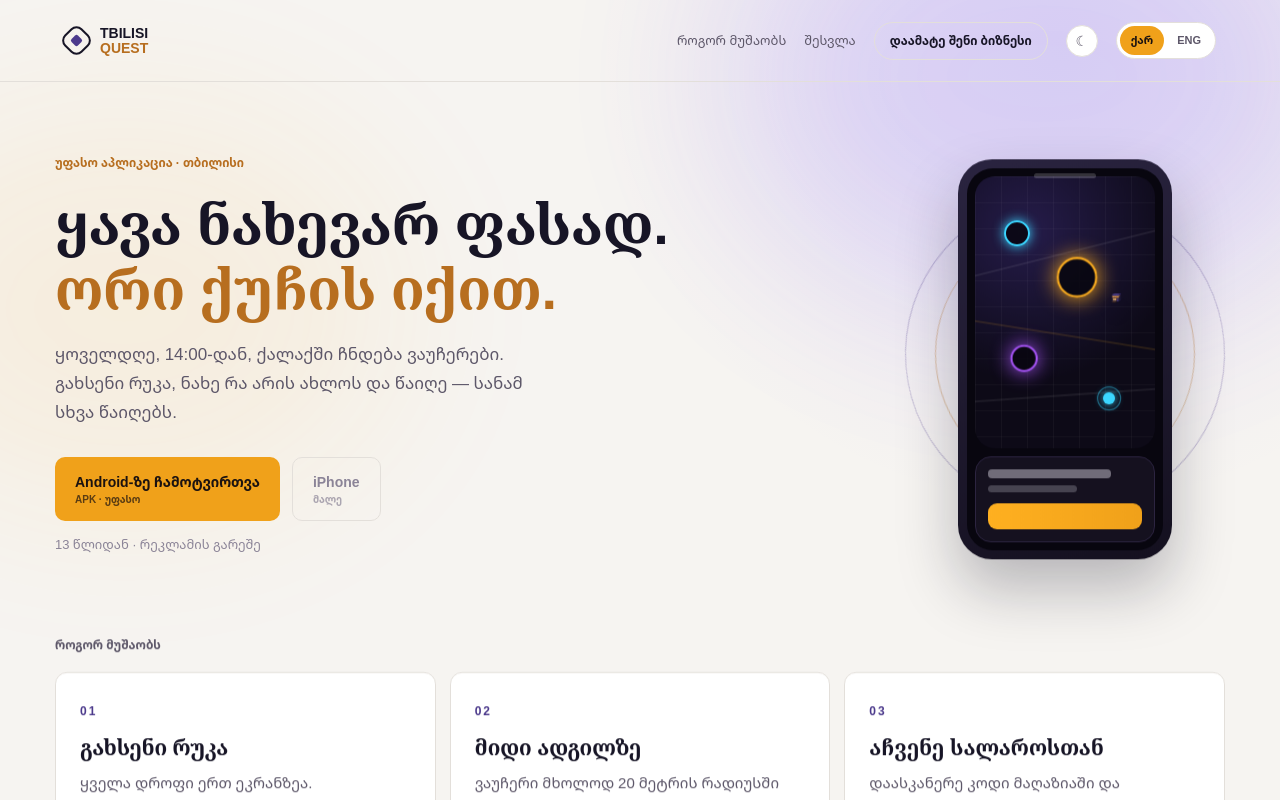
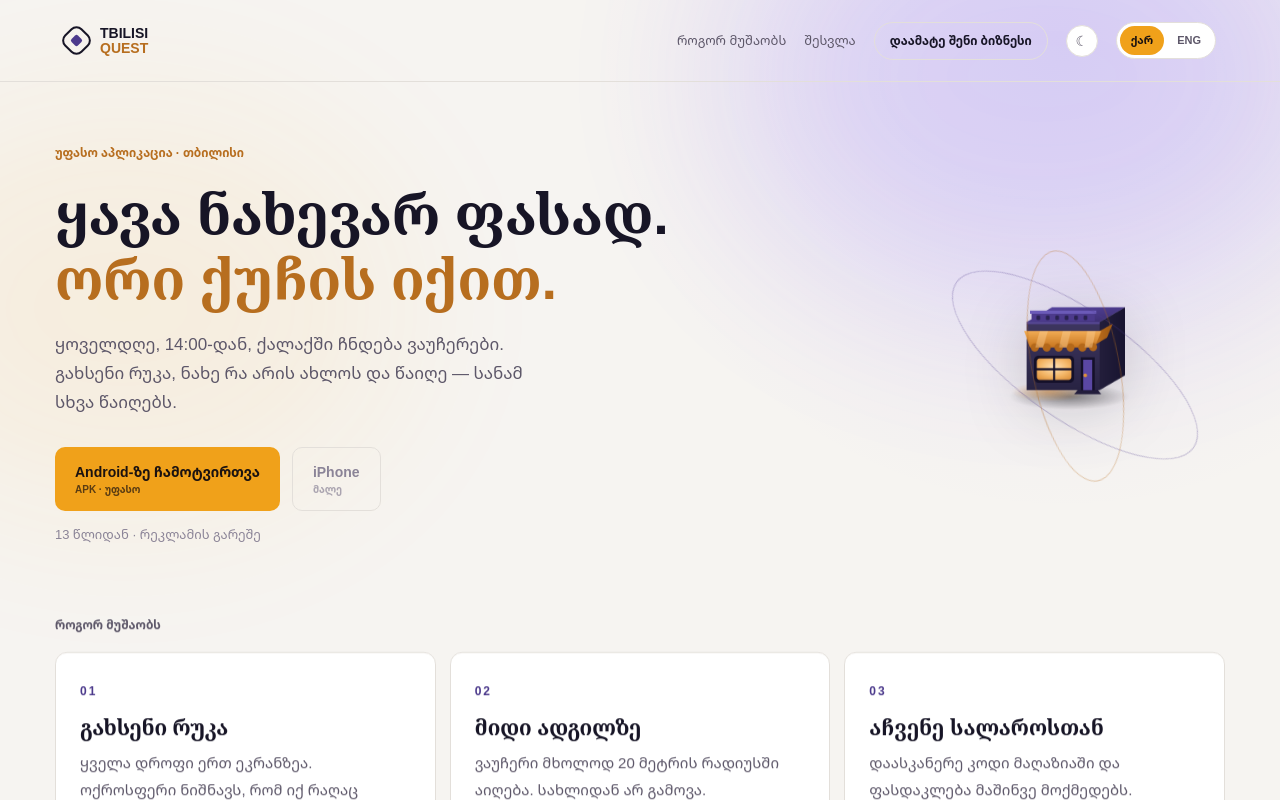
Before and after one commit to GridlyTeam/TbilisiQuest, a Next.js app in the folder apps/merchant/: page / in a window 1280 px wide. Shown: the top 800 px of the page. Built offline with nearby package versions, Linux system fonts and the light colour scheme; no server answers.

Commit message:
Storefront back in the hero

```diff
--- a/apps/merchant/src/app/landing.css
+++ b/apps/merchant/src/app/landing.css
@@ -884,233 +884,48 @@
   line-height: 1.16;
 }
 
-/* =========================================================================
-   The phone
-   =========================================================================
-   Drawn rather than screenshotted, because there is nothing real to
-   photograph yet. It carries no text on purpose: shapes suggest an interface,
-   words would be claims. */
+
+
+/* ---- hero art ----------------------------------------------------------
+ * Back to the storefront: it is the same icon the map markers wear, so the
+ * page and the app show the same object. The phone that briefly lived here
+ * was a drawing of an interface, and a drawing of an interface always looks
+ * slightly wrong beside the real one. */
 .landing .hero-art {
-  width: 320px;
-  height: 420px;
-  display: grid;
-  place-items: center;
+  position: relative;
+  display: block;
+  width: 300px;
+  height: 260px;
+  flex-shrink: 0;
 }
-.landing .phone {
-  position: relative;
-  z-index: 2;
-  width: 214px;
-  height: 400px;
-  padding: 9px;
-  border-radius: 34px;
-  background: linear-gradient(160deg, #2a2440, #14101f);
-  box-shadow:
-    0 30px 60px rgba(0, 0, 0, 0.5),
-    0 0 0 1px rgba(255, 255, 255, 0.06) inset;
-  transform: rotate(-4deg);
-  animation: float 8s ease-in-out infinite alternate;
+.landing .hero-art img {
+  position: absolute;
+  width: 210px;
+  left: 45px;
+  top: 20px;
+  filter: drop-shadow(0 0 40px rgba(124, 92, 255, 0.35));
+  animation: float 7s ease-in-out infinite alternate;
 }
-.landing .phone .notch {
-  position: absolute;
-  z-index: 3;
-  top: 14px;
-  left: 50%;
-  width: 62px;
-  height: 5px;
-  border-radius: 3px;
-  background: rgba(255, 255, 255, 0.18);
-  transform: translateX(-50%);
-}
-.landing .phone .screen {
-  display: flex;
-  flex-direction: column;
-  gap: 8px;
-  width: 100%;
-  height: 100%;
-  padding: 8px;
-  border-radius: 26px;
-  background: #08060f;
-  overflow: hidden;
-}
-
-/* ---- the map ----------------------------------------------------------- */
-.landing .mini-map {
-  position: relative;
-  flex: 1;
-  border-radius: 20px;
-  overflow: hidden;
-  background:
-    linear-gradient(rgba(255, 255, 255, 0.035) 1px, transparent 1px) 0 0 /
-      100% 26px,
-    linear-gradient(90deg, rgba(255, 255, 255, 0.035) 1px, transparent 1px) 0 0 /
-      26px 100%,
-    radial-gradient(circle at 30% 20%, rgba(124, 92, 255, 0.22), transparent 60%),
-    #0d0a17;
-}
-.landing .mini-map .road {
-  position: absolute;
-  height: 2px;
-  width: 150%;
-  left: -25%;
-  background: rgba(255, 255, 255, 0.07);
-}
-.landing .mini-map .r1 {
-  top: 28%;
-  transform: rotate(-14deg);
-}
-.landing .mini-map .r2 {
-  top: 58%;
-  transform: rotate(9deg);
-  background: rgba(255, 176, 32, 0.12);
-}
-.landing .mini-map .r3 {
-  top: 80%;
-  transform: rotate(-4deg);
-}
-
-/* Markers: one per rarity, each pulsing on its own rhythm so the group never
-   beats in time, which is what makes it look alive rather than mechanical. */
-.landing .mini-map .pin {
-  position: absolute;
-  width: 26px;
-  height: 26px;
-  border-radius: 50%;
-  border: 2px solid var(--tone);
-  background: rgba(8, 6, 15, 0.85);
-  display: grid;
-  place-items: center;
-  box-shadow: 0 0 14px var(--tone);
-  animation: pin-pulse 3.4s ease-in-out infinite;
-}
-.landing .mini-map .pin img {
-  width: 18px;
-  height: 18px;
-}
-.landing .mini-map .legendary {
-  --tone: #ffb020;
-  width: 38px;
-  height: 38px;
-  top: 30%;
-  left: 46%;
-  animation-delay: 0s;
-}
-.landing .mini-map .rare {
-  --tone: #a855f7;
-  top: 62%;
-  left: 20%;
-  animation-delay: 1.1s;
-}
-.landing .mini-map .common {
-  --tone: #3bd6ff;
-  top: 16%;
-  left: 16%;
-  animation-delay: 2.2s;
-}
-@keyframes pin-pulse {
-  0%,
-  100% {
-    transform: scale(1);
-    box-shadow: 0 0 12px var(--tone);
-  }
-  50% {
-    transform: scale(1.08);
-    box-shadow: 0 0 22px var(--tone);
-  }
-}
-
-/* The player: a dot with a ring expanding out of it, the way every map app
-   shows "you are here and we are still looking". */
-.landing .mini-map .me {
-  position: absolute;
-  bottom: 16%;
-  right: 22%;
-  width: 12px;
-  height: 12px;
-  border-radius: 50%;
-  background: #3bd6ff;
-  box-shadow: 0 0 10px #3bd6ff;
-}
-.landing .mini-map .me i {
-  position: absolute;
-  inset: -4px;
-  border-radius: 50%;
-  border: 1.5px solid rgba(59, 214, 255, 0.6);
-  animation: ripple 2.6s ease-out infinite;
-}
-@keyframes ripple {
-  from {
-    transform: scale(0.6);
-    opacity: 0.9;
-  }
-  to {
-    transform: scale(3.4);
-    opacity: 0;
-  }
-}
-
-/* ---- the sheet --------------------------------------------------------- */
-/* Bars rather than words: the shape of a card without pretending to be one. */
-.landing .mini-card {
-  display: flex;
-  flex-direction: column;
-  gap: 7px;
-  padding: 12px;
-  border-radius: 16px;
-  background: #15111f;
-  border: 1px solid #2c2440;
-}
-.landing .mini-bar {
-  height: 7px;
-  width: 58%;
-  border-radius: 4px;
-  background: rgba(247, 245, 255, 0.22);
-}
-.landing .mini-bar.wide {
-  width: 80%;
-  height: 9px;
-  background: rgba(247, 245, 255, 0.4);
-}
-.landing .mini-cta {
-  margin-top: 4px;
-  height: 26px;
-  border-radius: 9px;
-  background: linear-gradient(90deg, #ffb020, #f0a11a);
-}
-
-.landing.light .phone {
-  box-shadow:
-    0 30px 60px rgba(23, 21, 38, 0.28),
-    0 0 0 1px rgba(23, 21, 38, 0.06) inset;
-}
-
-/* Orbits sit behind the phone rather than around a floating icon. */
 .landing .orbit-one {
-  width: 320px;
-  height: 320px;
-  left: 0;
-  top: 50px;
+  width: 290px;
+  height: 110px;
+  left: 5px;
+  top: 96px;
 }
 .landing .orbit-two {
-  width: 260px;
-  height: 260px;
-  left: 30px;
-  top: 80px;
+  width: 235px;
+  height: 88px;
+  left: 33px;
+  top: 108px;
+}
+.landing.light .hero-art img {
+  filter: drop-shadow(0 12px 30px rgba(23, 21, 38, 0.18));
 }
 
 @media (max-width: 860px) {
   .landing .hero-art {
-    width: 100%;
-    height: 400px;
-  }
-  .landing .phone {
-    transform: rotate(-3deg) scale(0.94);
+    width: 300px;
+    height: 260px;
+    margin: 34px auto 0;
   }
 }
-
-@media (prefers-reduced-motion: reduce) {
-  .landing .phone,
-  .landing .mini-map .pin,
-  .landing .mini-map .me i {
-    animation: none;
-  }
-}
--- a/apps/merchant/src/components/Landing.tsx
+++ b/apps/merchant/src/components/Landing.tsx
@@ -319,38 +319,9 @@ export default function Landing({ stats }: { stats: PublicStats | null }) {
             <p className="download-note">{t.downloadNote}</p>
           </div>
 
-          {/* A drawn phone, not a screenshot: there is nothing real to
-              photograph yet, and an empty map would sell nothing. Everything
-              in it is shape and colour -- no venue names, no counts, nothing
-              that could be read as data. */}
           <div className="hero-art" aria-hidden="true">
-            <div className="phone">
-              <span className="notch" />
-              <div className="screen">
-                <div className="mini-map">
-                  <span className="road r1" />
-                  <span className="road r2" />
-                  <span className="road r3" />
-
-                  <span className="pin legendary">
-                    {/* eslint-disable-next-line @next/next/no-img-element */}
-                    <img src="/store-icon.png" alt="" />
-                  </span>
-                  <span className="pin rare" />
-                  <span className="pin common" />
-
-                  <span className="me">
-                    <i />
-                  </span>
-                </div>
-
-                <div className="mini-card">
-                  <span className="mini-bar wide" />
-                  <span className="mini-bar" />
-                  <span className="mini-cta" />
-                </div>
-              </div>
-            </div>
+            {/* eslint-disable-next-line @next/next/no-img-element */}
+            <img src="/store-icon.png" alt="" />
             <span className="orbit orbit-one" />
             <span className="orbit orbit-two" />
           </div>
```
